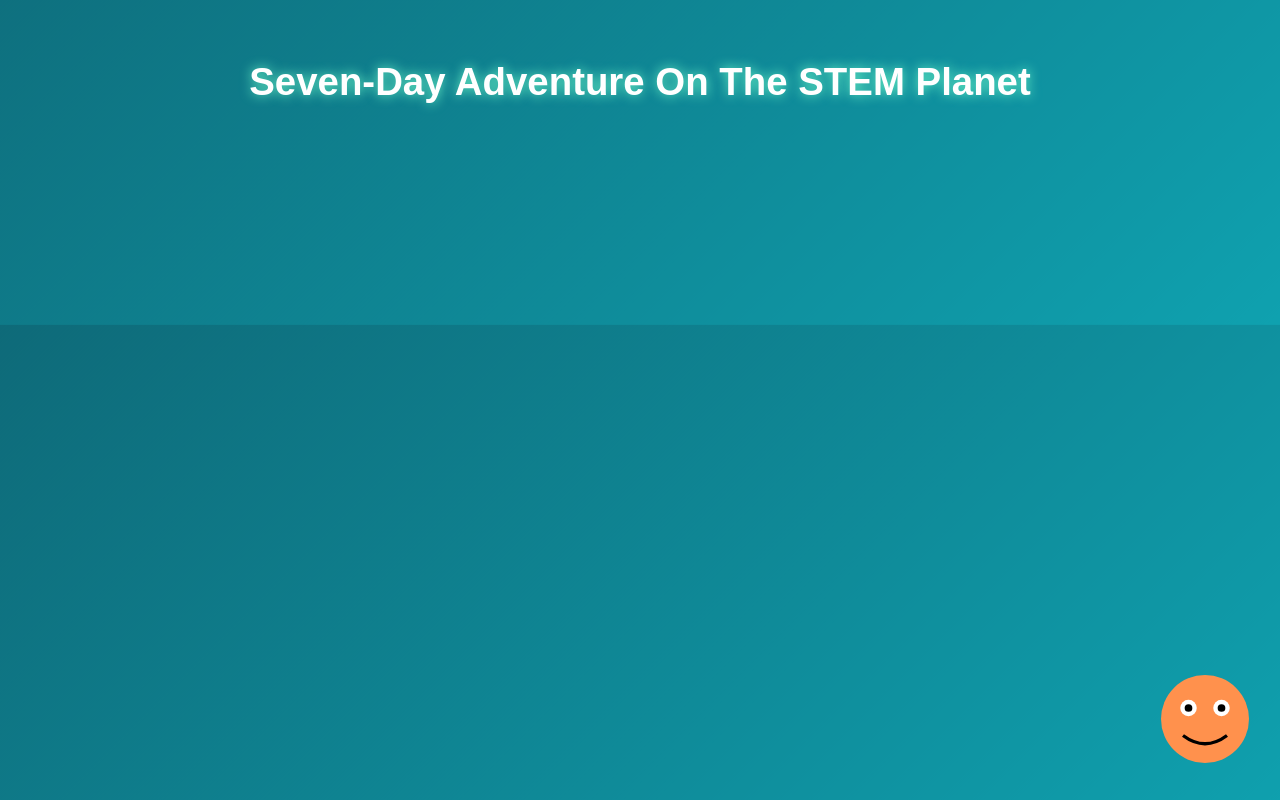
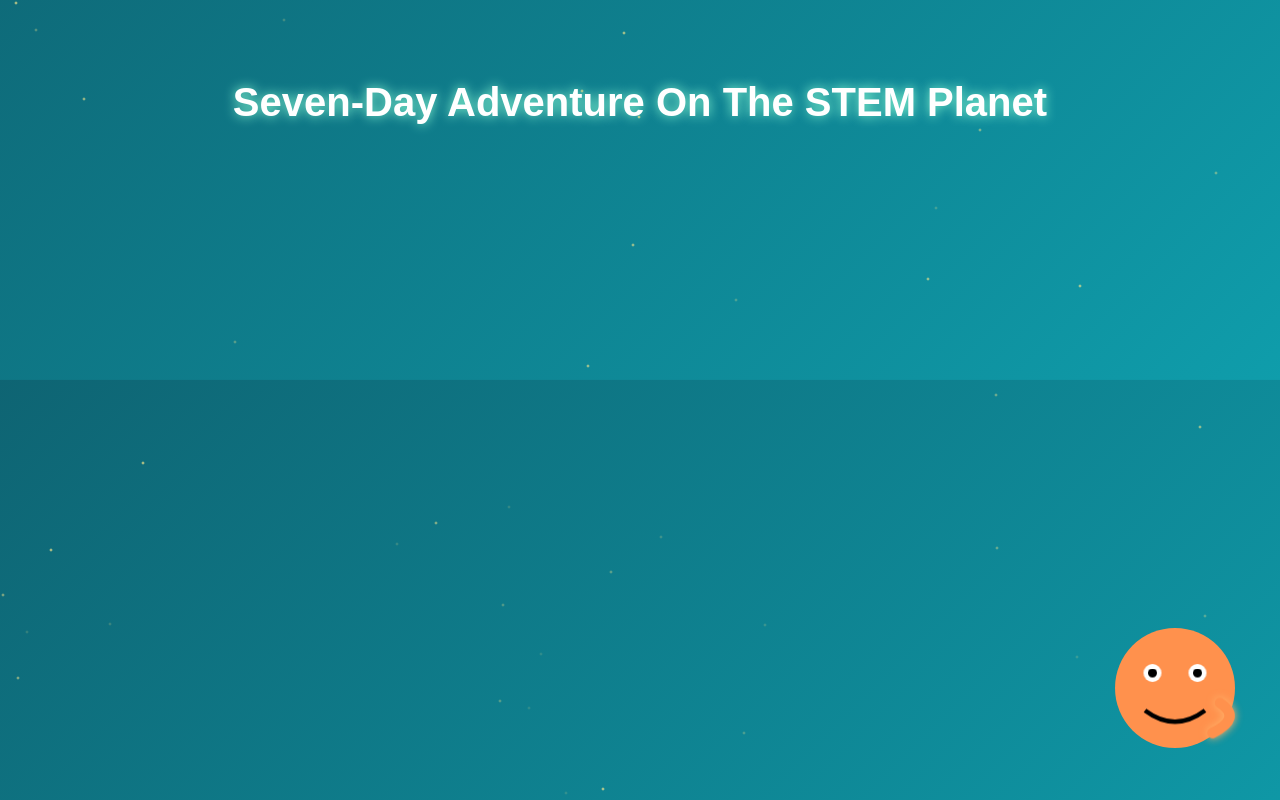
Before and after one commit to Luxinyi-wei/seven-day-adventure, a plain HTML site: page index.html in a window 1280 px wide. Drawn offline with Linux system fonts and the light colour scheme.

Commit message:
Add files via upload

```diff
--- a/index.html
+++ b/index.html
@@ -1,55 +1,107 @@
+
 <!DOCTYPE html>
 <html lang="en">
 <head>
-<meta charset="UTF-8">
+<meta charset="UTF-8" />
 <title>Seven-Day Adventure On The STEM Planet</title>
 <meta name="viewport" content="width=device-width, initial-scale=1.0">
+
 <style>
 body {
   margin:0;
-  font-family:Arial, sans-serif;
-  background:linear-gradient(135deg,#0a2a43,#0e4d5c,#0fa3b1);
-  background-size:400% 400%;
-  animation:bg 12s infinite;
-  color:white;
+  overflow:hidden;
+  font-family: Arial, sans-serif;
+  background: linear-gradient(135deg, #0a2a43, #0e4d5c, #0fa3b1);
+  background-size: 400% 400%;
+  animation: bgMove 14s ease infinite;
 }
-@keyframes bg {
+@keyframes bgMove {
   0%{background-position:0% 50%;}
   50%{background-position:100% 50%;}
   100%{background-position:0% 50%;}
 }
-h1{
+
+/* soft yellow twinkling stars */
+.star {
+  position: absolute;
+  width: 4px;
+  height: 4px;
+  background: radial-gradient(circle, #ffe98a 0%, rgba(255,255,255,0) 70%);
+  border-radius: 50%;
+  animation: twinkle 3s ease-in-out infinite;
+  opacity: 0.8;
+}
+@keyframes twinkle {
+  0%,100%{opacity:0.2;}
+  50%{opacity:1;}
+}
+
+.title {
   text-align:center;
-  margin-top:60px;
-  font-size:2.4rem;
-  text-shadow:0 0 12px #6ef7c8;
+  color:white;
+  margin-top:80px;
+  font-size: 2.5rem;
+  text-shadow:0 0 12px #8fffd6;
 }
-.fox{
-  position:fixed;
-  right:20px;
-  bottom:20px;
-  width:110px;
-  animation:float 4s ease-in-out infinite;
+
+/* animated fox */
+.fox {
+  position: fixed;
+  right: 30px;
+  bottom: 30px;
+  width: 150px;
+  animation: floatFox 4s ease-in-out infinite;
 }
-@keyframes float {
+@keyframes floatFox {
   0%{transform:translateY(0);}
-  50%{transform:translateY(-12px);}
+  50%{transform:translateY(-14px);}
   100%{transform:translateY(0);}
+}
+
+/* fox blinking */
+@keyframes blink {
+  0%, 90%, 100% { transform: scaleY(1); }
+  95% { transform: scaleY(0.05); }
+}
+
+.eye {
+  transform-origin: center;
+  animation: blink 6s infinite;
+}
+
+.tail-glow {
+  filter: drop-shadow(0 0 6px #ffb36b);
 }
 </style>
 </head>
+
 <body>
-<h1>Seven-Day Adventure On The STEM Planet</h1>
 
-<!-- simple placeholder fox -->
+<h1 class="title">Seven-Day Adventure On The STEM Planet</h1>
+
+<!-- Animated Fox (SVG) -->
 <svg class="fox" viewBox="0 0 200 200">
-<circle cx="100" cy="100" r="80" fill="#ff914d"/>
-<circle cx="70" cy="80" r="15" fill="white"/>
-<circle cx="130" cy="80" r="15" fill="white"/>
-<circle cx="70" cy="80" r="7" fill="black"/>
-<circle cx="130" cy="80" r="7" fill="black"/>
-<path d="M60 130 Q100 160 140 130" stroke="black" stroke-width="6" fill="none"/>
+  <circle cx="100" cy="100" r="80" fill="#ff914d"/>
+  <circle class="eye" cx="70" cy="80" r="12" fill="white"/>
+  <circle class="eye" cx="130" cy="80" r="12" fill="white"/>
+  <circle cx="70" cy="80" r="6" fill="black"/>
+  <circle cx="130" cy="80" r="6" fill="black"/>
+  <path d="M60 130 Q100 160 140 130" stroke="black" stroke-width="6" fill="none"/>
+
+  <path class="tail-glow" d="M160 120 Q190 140 150 160" stroke="#ff914d" stroke-width="14" stroke-linecap="round" fill="none"/>
 </svg>
+
+<script>
+// Generate soft twinkling stars
+for (let i=0; i<40; i++){
+  let star = document.createElement('div');
+  star.className = 'star';
+  star.style.left = Math.random()*100 + 'vw';
+  star.style.top = Math.random()*100 + 'vh';
+  star.style.animationDuration = (3 + Math.random()*2) + 's';
+  document.body.appendChild(star);
+}
+</script>
 
 </body>
 </html>
```
